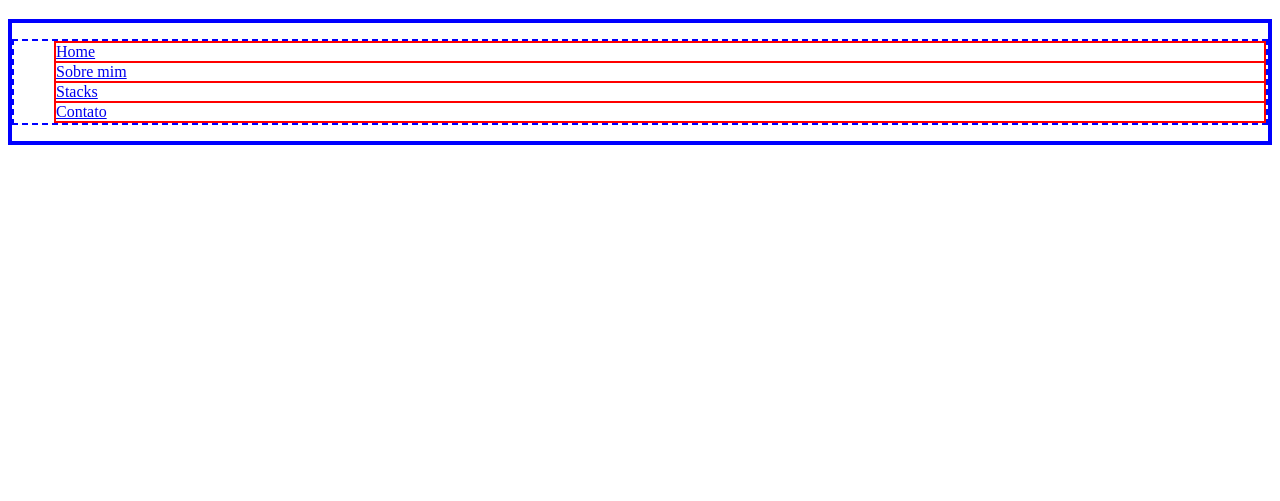
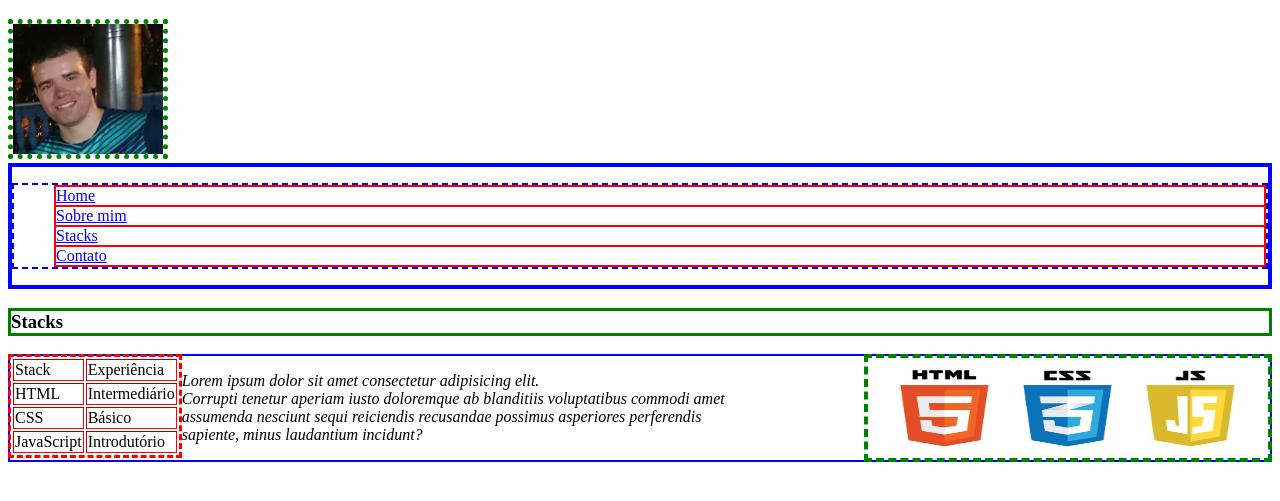
Before and after one commit to m1st3ry/HTML5, a plain HTML site: page Tarefa2/siteexemplo.html in a window 1280 px wide. Shown: the part 67-568 px from the top of the page. Drawn offline with Linux system fonts and the light colour scheme.

Commit message:
update portfólio

```diff
--- a/Tarefa2/siteexemplo.html
+++ b/Tarefa2/siteexemplo.html
@@ -7,7 +7,9 @@
     <title>Portfólio HTML</title>
 </head>
 <body>
+
     <h1 style="border: 3px solid red;">Robinson Vatam da Silva</h1>
+    <img src="./img/Captura de tela de 2022-07-22 20-13-52.png" width="150px" height="130px" style="border: 5px dotted green;">
     <nav style="border: 4px solid blue;"">
         <ul style="border: 2px dashed blue;">
             <li style="border: 2px solid red; list-style: none; border-bottom: 1px;">
@@ -27,5 +29,22 @@
             </li>
         </ul>
     </nav>
+    <section>
+        <h3 style="border: 3px solid green;">Stacks</h3>
+
+        <table border="1" style="border: 3px dashed red; float: left;">
+            <tr><td>Stack</td><td>Experiência</td></tr>
+            <tr><td>HTML</td><td>Intermediário</td></tr>
+            <tr><td>CSS</td><td>Básico</td></tr>
+            <tr><td>JavaScript</td><td>Introdutório</td></tr>
+            <img src="./img/htmlcssjs.jpg" width="400px" height="100px" align="right" style="border: 4px dashed green; float: right;">
+        </table>
+    </section>
+    <article style="border: 2px solid blue; padding: 1em;">
+        <cite>Lorem ipsum dolor sit amet consectetur adipisicing elit. </br>
+        Corrupti tenetur aperiam iusto doloremque ab blanditiis voluptatibus commodi amet </br>
+        assumenda nesciunt sequi reiciendis recusandae possimus asperiores perferendis </br>
+        sapiente, minus laudantium incidunt?</cite>
+    </article>
 </body>
 </html>
```
Also changed, not shown: Tarefa2/img/Captura de tela de 2022-07-22 20-13-52.png (added), Tarefa2/img/htmlcssjs.jpg (added).
